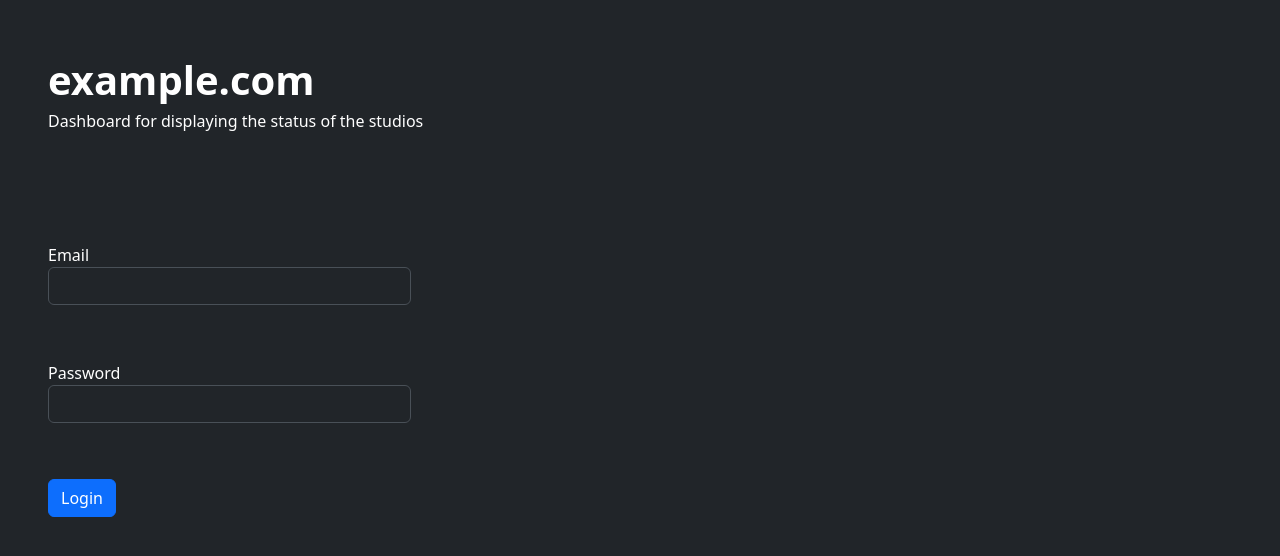
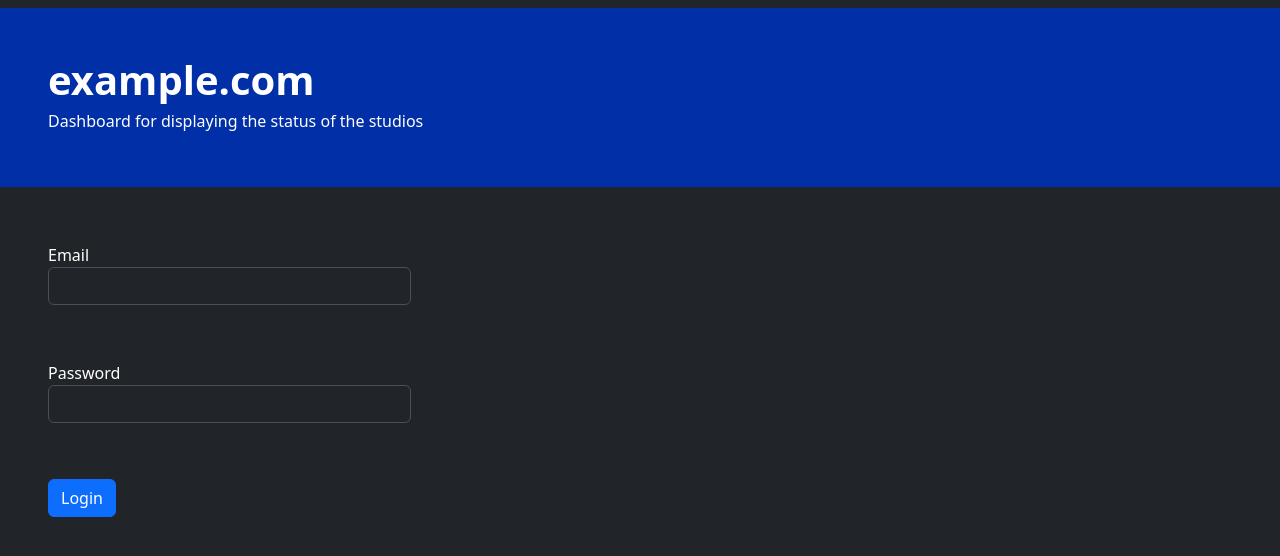
Before and after one commit to comiconomenclaturist/broadcast-dashboard, a Django app: page /accounts/login/ in a window 1280 px wide. Shown: the top 556 px of the page. Run offline with Django 5.2, Linux system fonts and the light colour scheme; some libraries are stand-ins or nearby versions.

Commit message:
Adding the colour and font to the login page via base.css

```diff
--- /dev/null
+++ b/src/studio/static/css/base.css
@@ -0,0 +1,7 @@
+body {
+    font-family: "calibre-light", "Helvetica Neue", Arial, sans-serif;
+}
+
+.card-header {
+    background-color: rgb(0, 47, 167) !important;
+}
--- a/src/templates/base.html
+++ b/src/templates/base.html
@@ -11,6 +11,7 @@
     <link rel="icon" type="image/png" sizes="32x32" href="{% static 'img/favicon-32x32.png' %}">
     <link rel="icon" type="image/png" sizes="16x16" href="{% static 'img/favicon-16x16.png' %}">
     <link rel="manifest" href="{% static 'img/site.webmanifest' %}">
+    <link rel="stylesheet" href="{% static 'css/base.css' %}">
     {% bootstrap_css %}
     {% bootstrap_javascript %}
     {% block extra_css %}{% endblock %}
```
Also changed, not shown: src/studio/static/css/index.css (+0 -8 lines).
